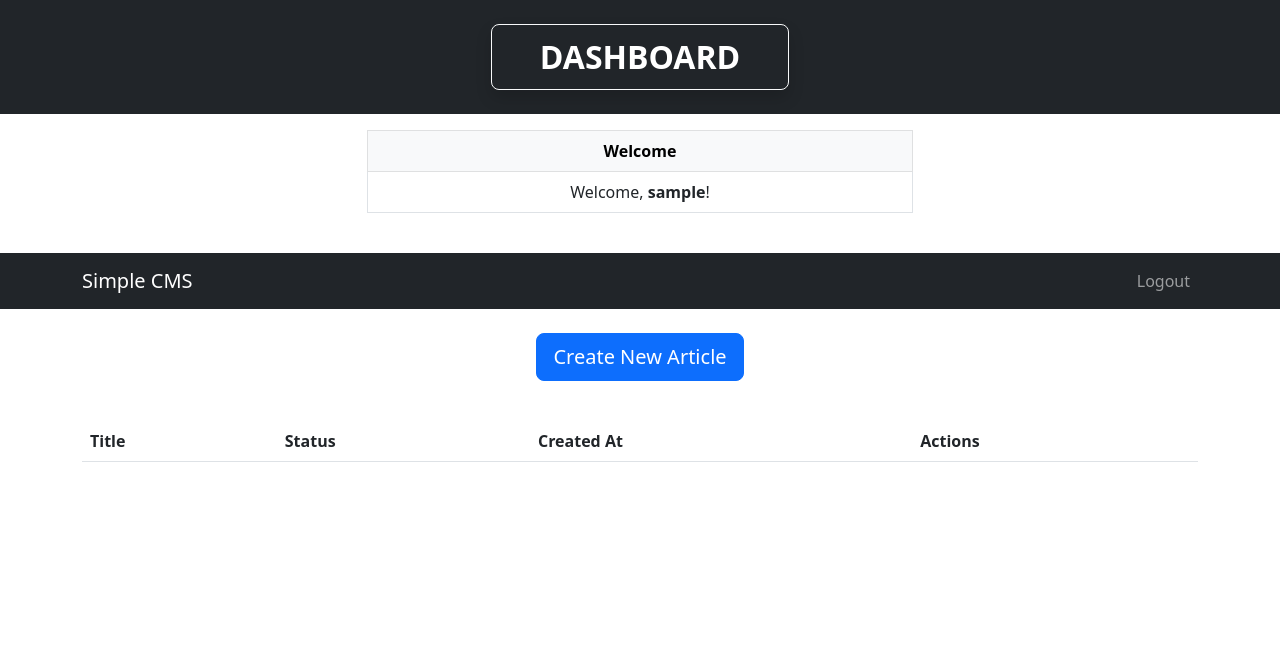
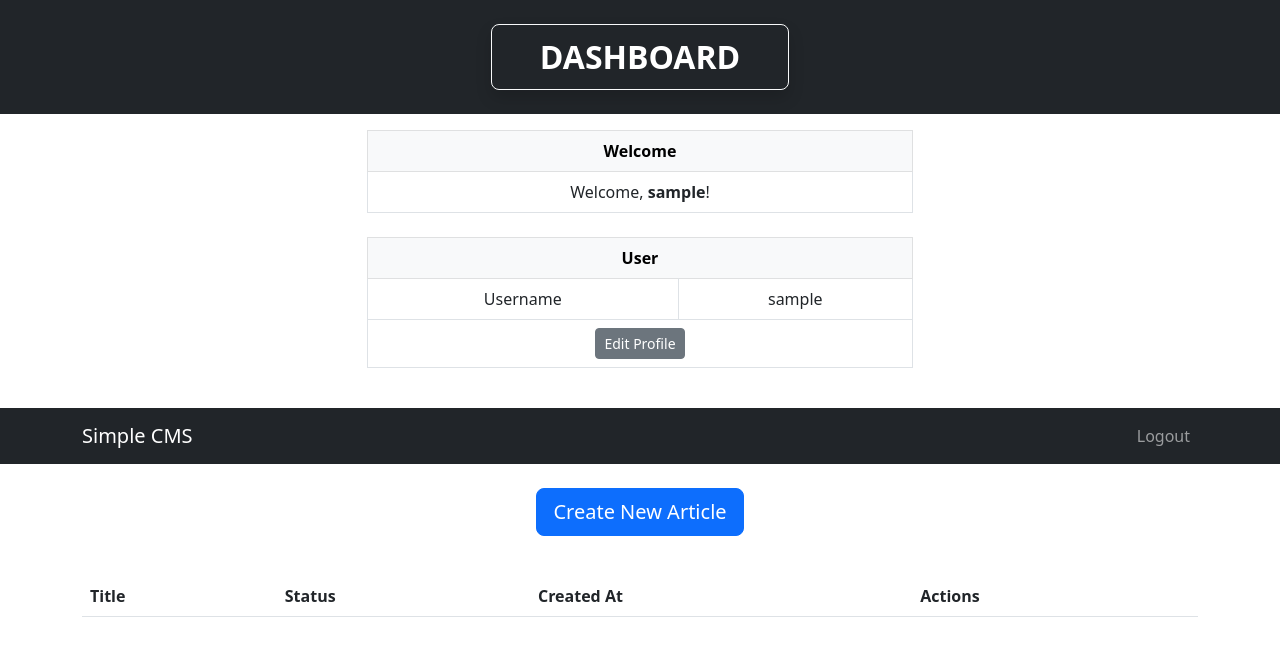
Before and after one commit to HelmaNuriyah/cms_sederhana, a PHP site: page /index.php in a window 1280 px wide. Shown: the top 656 px of the page. Run offline with PHP 8.4, Linux system fonts and the light colour scheme; the visitor is signed in with stand-in values (Sample User, id 1); data that the repository does not hold is empty.

Commit message:
commit 3
menambahkan page user dibawah dashboard

```diff
--- a/index.php
+++ b/index.php
@@ -25,7 +25,7 @@ $articles = $stmt->fetchAll(PDO::FETCH_ASSOC);
     <div class="container mb-4">
         <div class="row justify-content-center">
             <div class="col-lg-6">
-                <table class="table table-bordered text-center">
+                <table class="table table-bordered text-center mb-4">
                     <thead class="table-light">
                         <tr>
                             <th>Welcome</th>
@@ -34,6 +34,24 @@ $articles = $stmt->fetchAll(PDO::FETCH_ASSOC);
                     <tbody>
                         <tr>
                             <td>Welcome, <strong><?php echo htmlspecialchars($_SESSION['username'] ?? 'User'); ?></strong>!</td>
+                        </tr>
+                    </tbody>
+                </table>
+                <table class="table table-bordered text-center">
+                    <thead class="table-light">
+                        <tr>
+                            <th colspan="2">User</th>
+                        </tr>
+                    </thead>
+                    <tbody>
+                        <tr>
+                            <td>Username</td>
+                            <td><?php echo htmlspecialchars($_SESSION['username'] ?? 'User'); ?></td>
+                        </tr>
+                        <tr>
+                            <td colspan="2">
+                                <a href="admin/edit_user.php" class="btn btn-secondary btn-sm">Edit Profile</a>
+                            </td>
                         </tr>
                     </tbody>
                 </table>
```
